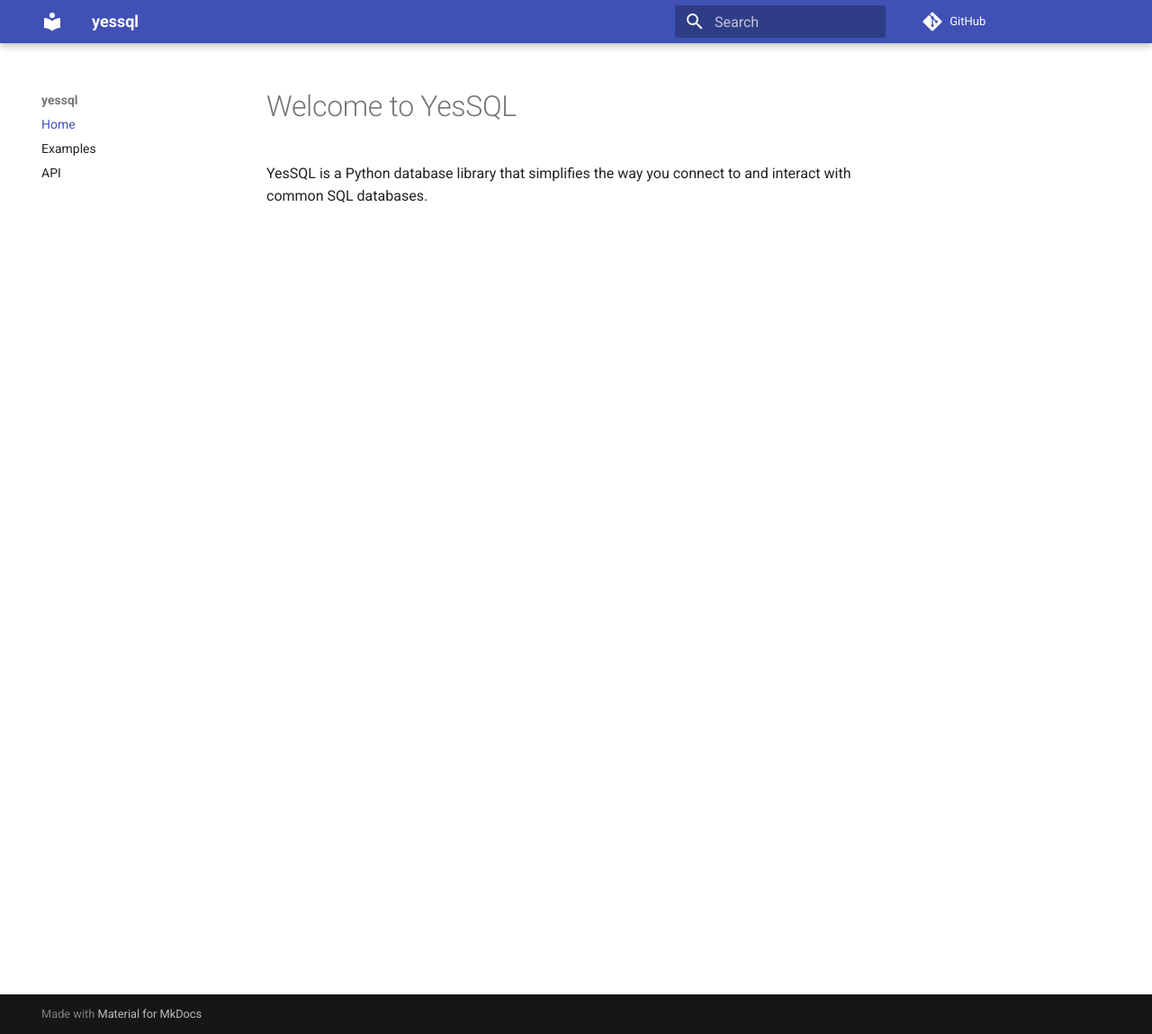
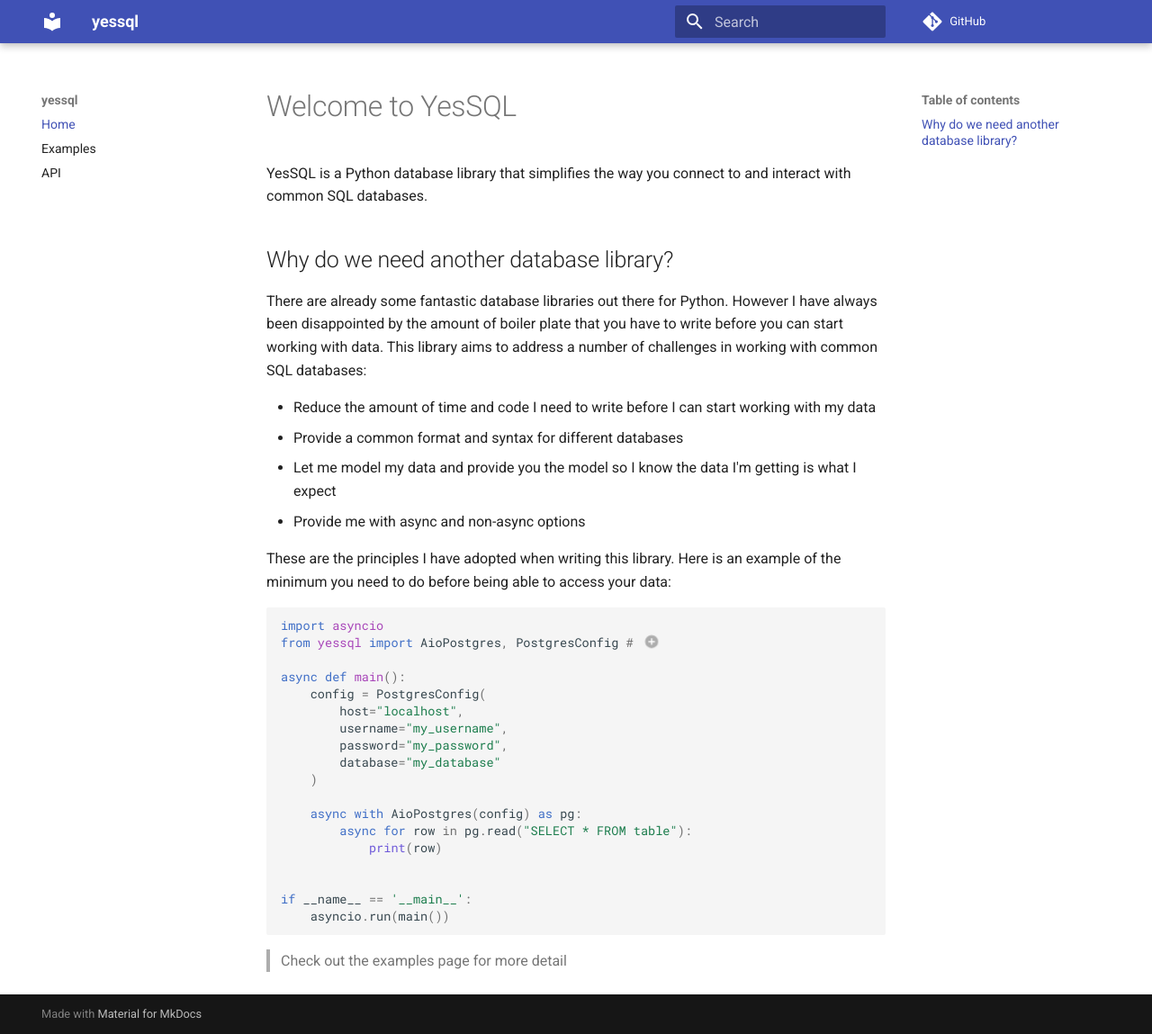
Before and after one commit to mitchelllisle/yessql, an MkDocs documentation site: the page built from docs/index.md, in a window 1280 px wide and 1149 px high. Shown: the whole window at 90% size. Built offline with MkDocs 1.6.1 and Material for MkDocs 9.7.7, drawn with Linux system fonts in a browser that asks for light colours; comment, search, counter and statistics services are not loaded.

````diff
--- a/docs/index.md
+++ b/docs/index.md
@@ -2,3 +2,43 @@
 
 YesSQL is a Python database library that simplifies the way you connect to and interact with common
 SQL databases.
+
+## Why do we need another database library?
+There are already some fantastic database libraries out there for Python. However I have always been
+disappointed by the amount of boiler plate that you have to write before you can start working with
+data. This library aims to address a number of challenges in working with common SQL databases:
+
+- Reduce the amount of time and code I need to write before I can start working with my data
+- Provide a common format and syntax for different databases
+- Let me model my data and provide you the model so I know the data I'm getting is what I expect
+- Provide me with async and non-async options
+
+These are the principles I have adopted when writing this library. Here is an example of the minimum
+you need to do before being able to access your data:
+
+
+```python
+import asyncio
+from yessql import AioPostgres, PostgresConfig # (1)
+
+async def main():
+    config = PostgresConfig(
+        host="localhost",
+        username="my_username",
+        password="my_password",
+        database="my_database"
+    )
+
+    async with AioPostgres(config) as pg:
+        async for row in pg.read("SELECT * FROM table"):
+            print(row)
+
+
+if __name__ == '__main__':
+    asyncio.run(main())
+
+```
+
+1. You can easily swap out the Postgres variants for MySQL or omit Aio for non-async variants
+
+> Check out the examples page for more detail
````
